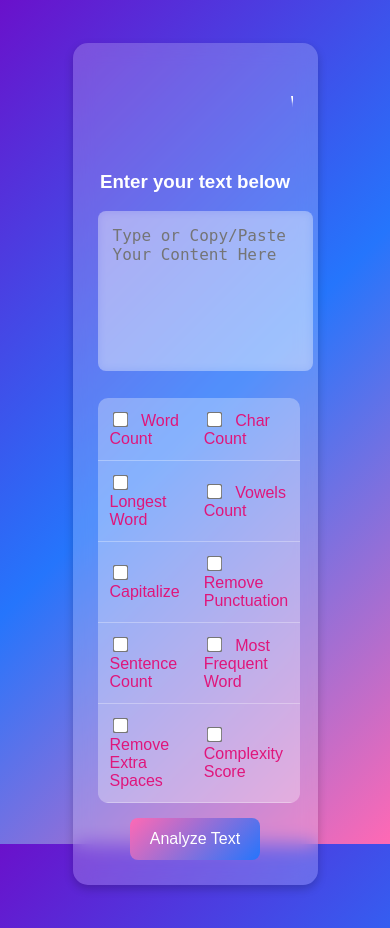
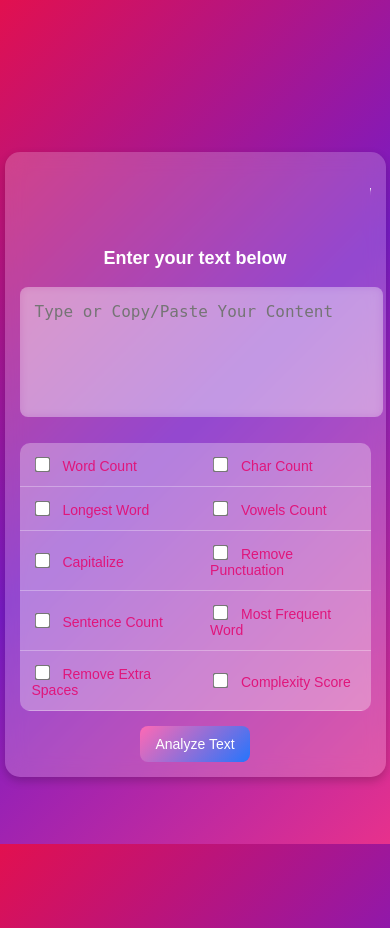
Before and after one commit to amit-saini-21/text_analyzer, a Django app: page / in a window 390 px wide. Run offline with Django 5.2, Linux system fonts and the light colour scheme.

Commit message:
Update index.html add responsive layouts

```diff
--- a/templates/index.html
+++ b/templates/index.html
@@ -11,13 +11,15 @@
         body {
             font-family: Arial, sans-serif;
             text-align: center;
-            background: linear-gradient(135deg, #6a11cb, #2575fc, #ff69b4);
+            background: linear-gradient(135deg, #e2104f, #781bc5, #e7318c);
             height: 110vh;
             display: flex;
             align-items: center;
             justify-content: center;
             margin: 0;
             background-attachment: fixed;
+            animation: gradientAnimation 5s ease infinite;
+            background-size: 200% 200%;
         }
 
         .container {
@@ -96,6 +98,86 @@
             background: linear-gradient(135deg, #2575fc, #ff69b4);
             transform: scale(1.05);
         }
+    @media (max-width: 600px) {
+    body {
+        font-size: 14px;
+    }
+    .container {
+        width: 90%;
+        padding: 15px;
+    }
+    textarea {
+        height: 100px;
+    }
+    h1 {
+        font-size: 24px;
+    }
+    h3 {
+        font-size: 18px;
+    }
+    button {
+        padding: 10px 15px;
+        font-size: 14px;
+    }
+}
+
+/* मध्यम आकार के उपकरणों के लिए (टैबलेट) */
+@media (min-width: 601px) and (max-width: 1024px) {
+    body {
+        font-size: 16px;
+    }
+    .container {
+        width: 70%;
+    }
+    textarea {
+        height: 120px;
+    }
+    h1 {
+        font-size: 28px;
+    }
+    h3 {
+        font-size: 20px;
+    }
+    button {
+        padding: 11px 18px;
+        font-size: 15px;
+    }
+}
+
+/* बड़े उपकरणों के लिए (डेस्कटॉप) */
+@media (min-width: 1025px) {
+    body {
+        font-size: 18px;
+    }
+    .container {
+        width: 50%;
+    }
+    textarea {
+        height: 130px;
+    }
+    h1 {
+        font-size: 32px;
+    }
+    h3 {
+        font-size: 22px;
+    }
+    button {
+        padding: 12px 20px;
+        font-size: 16px;
+    }
+}
+@keyframes gradientAnimation {
+    0% {
+        background-position: 0% 30%;
+    }
+    50% {
+        background-position: 100% 70%;
+    }
+    100% {
+        background-position: 0% 60%;
+    }
+}
+
     </style>
 </head>
 <body>
@@ -108,7 +190,7 @@
             {% if error %}
             <h1 style="color: red;">{{error}}</h1>
             {% endif %}
-            <textarea name="text" placeholder="Type or Copy/Paste Your Content Here"></textarea>
+            <textarea name="text" placeholder="Type or Copy/Paste Your Content"></textarea>
 
             <table>
                 <tr>
```
